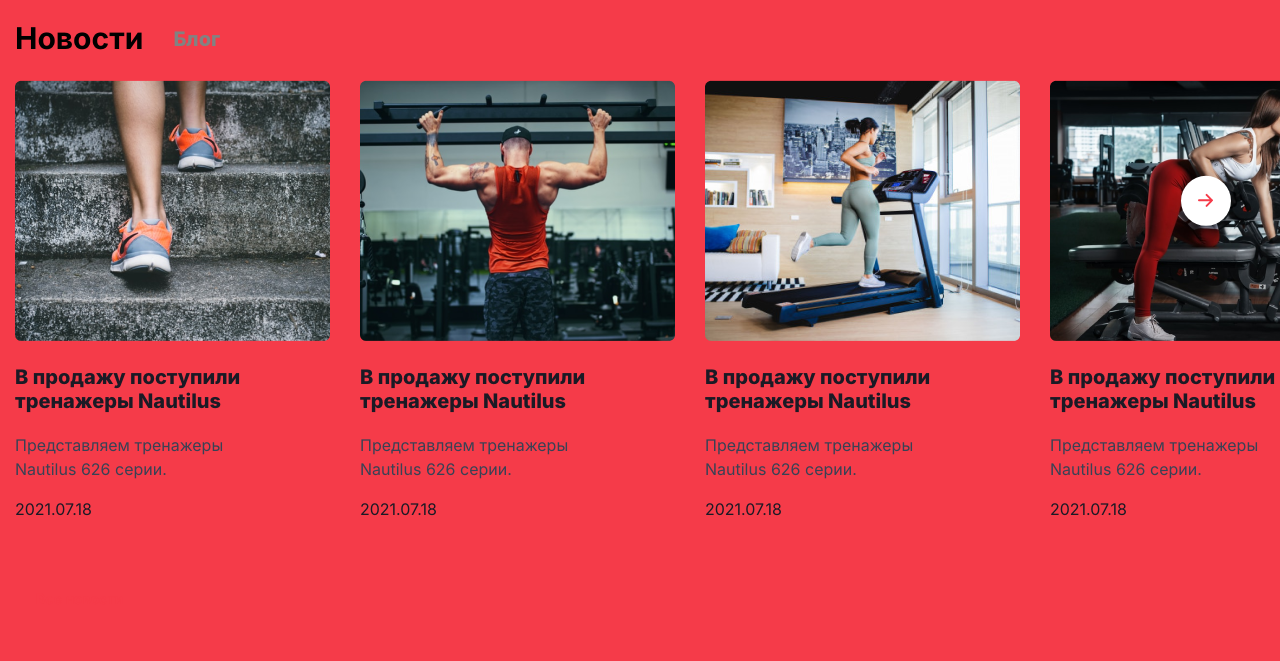
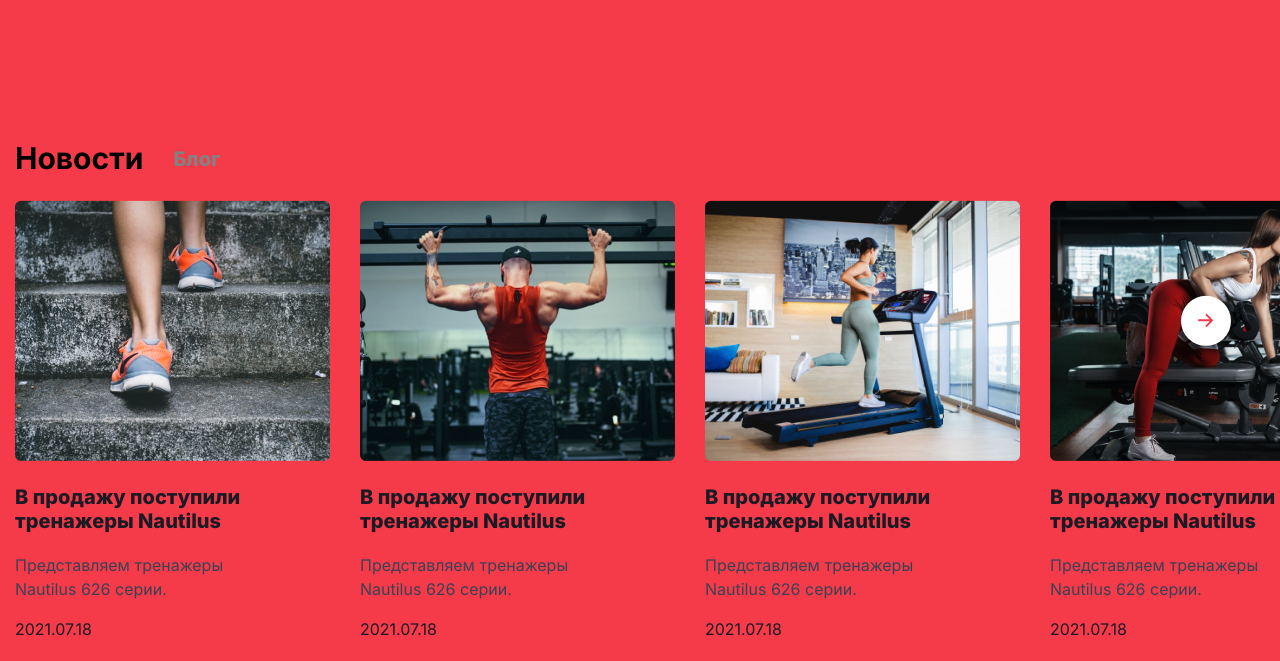
Before and after one commit to display-nice/htmlcss_well_fitness, a plain HTML site: page index.html in a window 1280 px wide. Shown: the part 6359-7020 px from the top of the page. Drawn offline with Linux system fonts and the light colour scheme.

Commit message:
Увеличен отступ заголовка в "новостях"

```diff
--- a/sass/style.scss
+++ b/sass/style.scss
@@ -1066,8 +1066,8 @@ main {
   margin-top: 96px;
   .frame {
     .main-partnership-cont {
+      background-color: $dgray;
       margin: 0 15px;
-      background-color: $dgray;
       display: flex;
       justify-content: space-evenly;
       img {
@@ -1104,12 +1104,8 @@ main {
 // ---------------------------Новости, блог--------------------------------------
 // ------------------------------------------------------------------------------
 #main-news-and-blog {
-  // display: flex;
-  // justify-content: flex-end;
+  margin-top: 120px;
   .frame {
-    // width: 87.8%;
-    // max-width: 1684px;
-    // border: 1px dotted blue;
     position: relative;
     h2 {
       display: inline-block;
```
Also changed, not shown: css/style.css, 1 other file.
